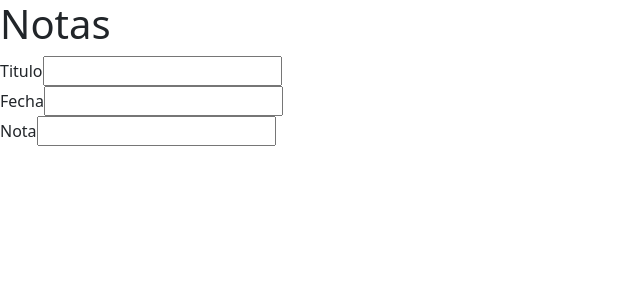
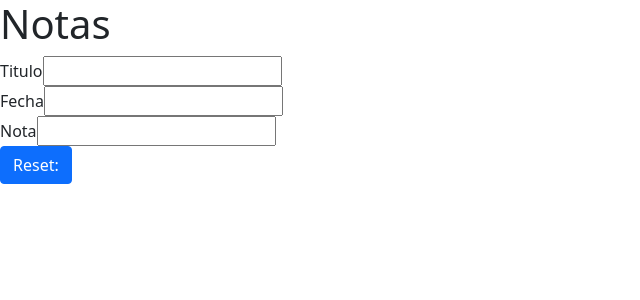
Before and after one commit to 7Obed7/notas, a React (Create React App) app: page / in a window 1280 px wide. Shown: the top 300 px of the page, without its empty margins (0-640 px from the left). Built offline with nearby package versions, Linux system fonts and the light colour scheme.

Commit message:
Botón para limpiar inputs

```diff
--- a/src/App.jsx
+++ b/src/App.jsx
@@ -1,6 +1,6 @@
 import { useState } from "react";
 
-const App= () => {
+const App = () => {
   // hook -> use.....
   // state -> useState
 
@@ -10,17 +10,43 @@ const App= () => {
     note: "",
   });
 
-
   const handleInputChange = (event) => {
-    setInputsState({...inputsState, [event.target.name]:
-    event.target.value });
+    setInputsState({
+      ...inputsState,
+      [event.target.name]: event.target.value,
+    });
   };
 
+  const handleClickre = () => {
+    setInputsState({ /*jjjj*/ ...inputsState, title: "", date: "", note: "" });
+  };
+
+  const handleChangeres = (e) => {
+    const paso2 = Number(e.target.value);
+    const paso = Number(e.target.value);
+    if (isNaN(paso2)) {
+      return;
+    }
+    if (isNaN(paso)) {
+      return;
+    }
+    setInputsState({
+      /*Operador espread*/ ...inputsState,
+      paso: Number(e.target.value),
+    });
+
+    setInputsState({
+      /*Operador espread*/ ...inputsState,
+      paso2: Number(e.target.value),
+    });
+  };
 
   return (
     <div className="App">
-      <h1> Notas  </h1>
-      <label> Titulo
+      <h1> Notas </h1>
+      <label>
+        {" "}
+        Titulo
         <input
           id="title"
           name="title"
@@ -29,8 +55,10 @@ const App= () => {
           value={inputsState.title}
         />
       </label>
-      <br/>
-      <label> Fecha
+      <br />
+      <label>
+        {" "}
+        Fecha
         <input
           id="date"
           name="date"
@@ -39,8 +67,10 @@ const App= () => {
           value={inputsState.date}
         />
       </label>
-      <br/>
-      <label> Nota
+      <br />
+      <label>
+        {" "}
+        Nota
         <input
           id="note"
           name="note"
@@ -49,8 +79,15 @@ const App= () => {
           value={inputsState.note}
         />
       </label>
+      <br />
+      <button className="btn btn-primary me-2" onClick={handleClickre}
+        //onChange={handleKeyDown}
+        onChanges={handleChangeres}
+        >
+          {/* jan*/}
+          Reset: {inputsState.valor}
+        </button>
     </div>
   );
-
-}
+};
 export default App;
```
Also changed, not shown: src/index.jsx (+4 -5 lines). Lines whose indentation alone changed are shown as unchanged.
